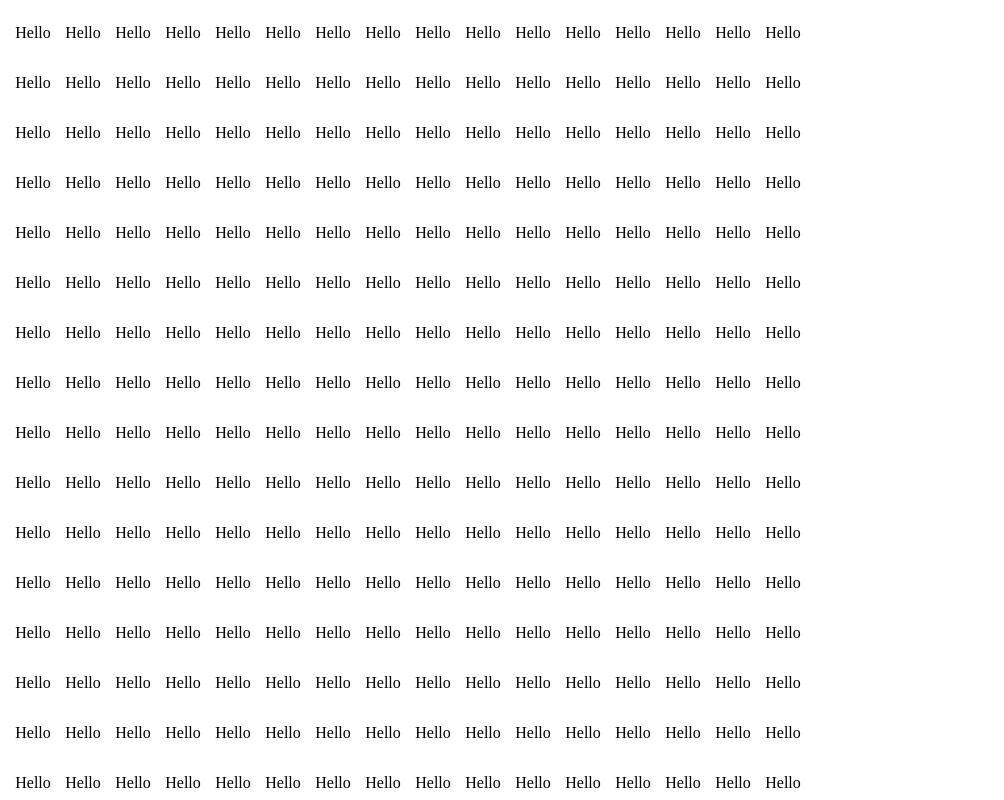
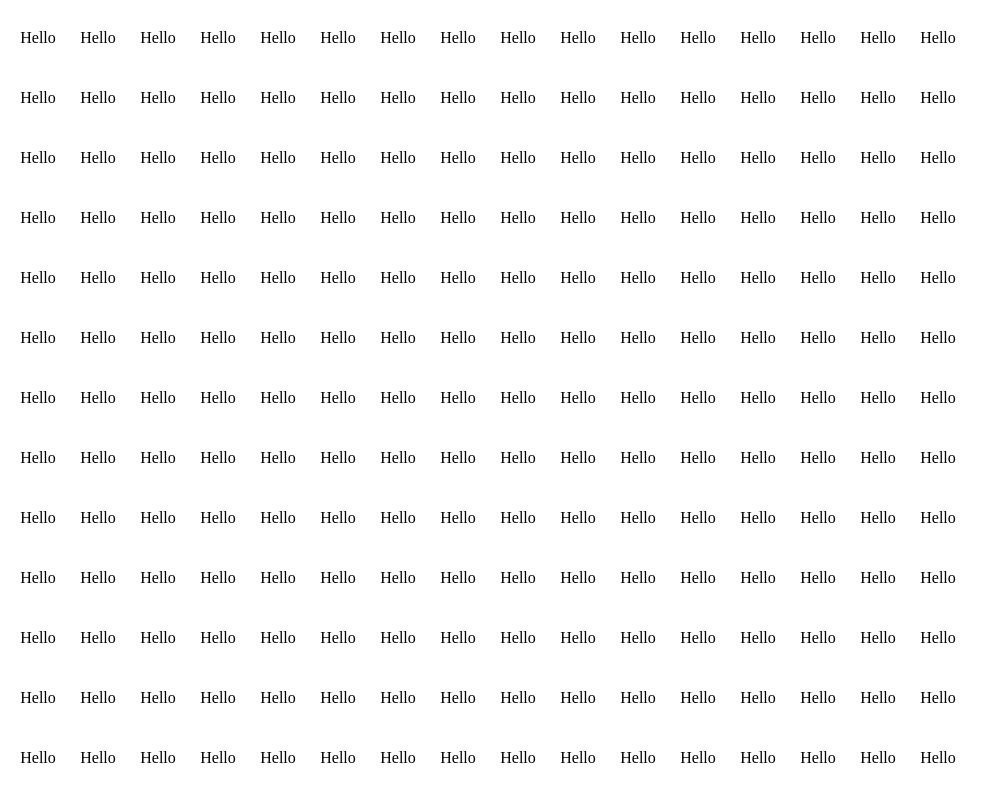
Before and after one commit to MichaelHalaj/Etch-A-Sketch, a plain HTML site: page index.html in a window 1280 px wide. Shown: the top 800 px of the page, without its empty margins (0-1004 px from the left). Drawn offline with Linux system fonts and the light colour scheme.

Commit message:
Working grid

```diff
--- a/index.html
+++ b/index.html
@@ -9,6 +9,9 @@
     <link rel="stylesheet" href="styles.css">
 </head>
 <body>
-    <div class="grid"></div>
+    <div class="container">
+        <div class="grid"></div>
+    </div>
+
 </body>
 </html>
--- a/script.js
+++ b/script.js
@@ -1,7 +1,13 @@
+const maxGridSize = 960;
+
+
 grid = document.querySelector('.grid');
 dimensions = 16;
-size = '50px'
-grid.setAttribute('style', `grid-template-rows: repeat(${dimensions}, ${size}); grid-template-columns: repeat(${dimensions},${size})`)
+
+
+size = maxGridSize / dimensions;
+sizeString = `${size}px`;
+grid.setAttribute('style', `grid-template-rows: repeat(${dimensions}, ${sizeString}); grid-template-columns: repeat(${dimensions},${sizeString})`)
 for(i = 0; i < dimensions * dimensions; i++){
     const div = document.createElement('div');
     div.setAttribute('style', 'margin: auto')
```
